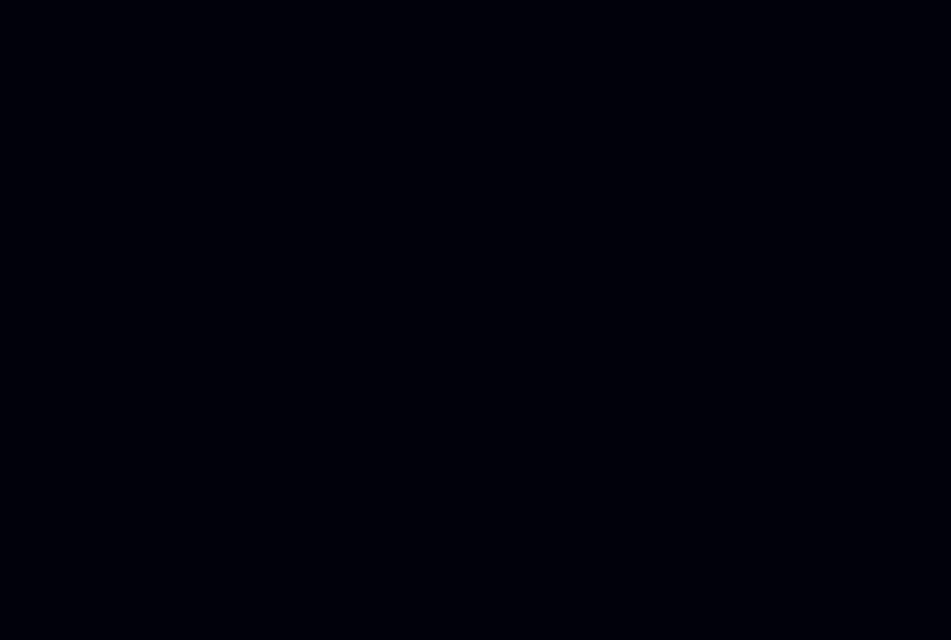
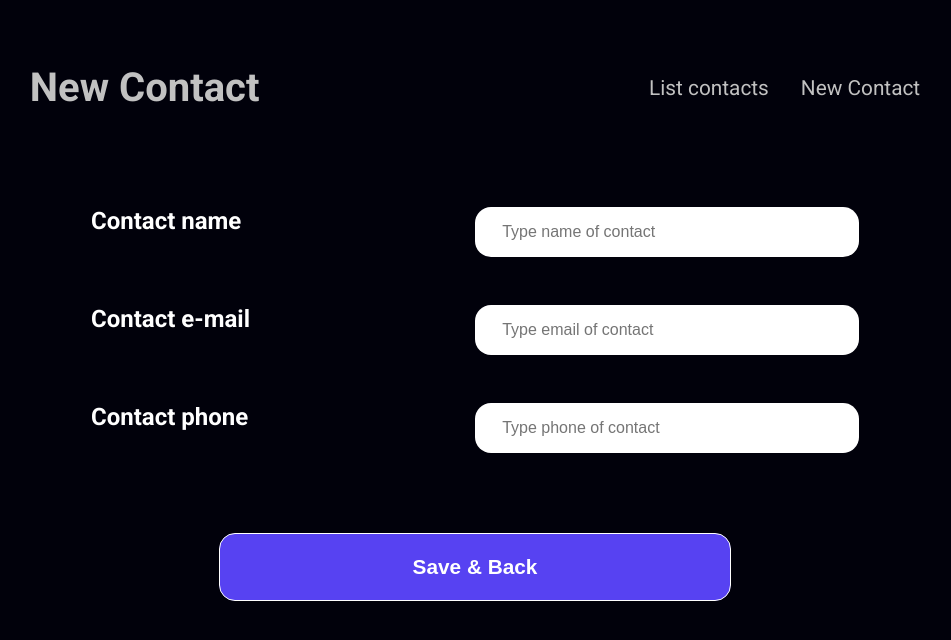
Before and after one commit to agenciaschooltech/contact-list-code, a React (Vite) app: page /contact-list/new_contact in a window 1280 px wide. Before the commit this address had no page. Shown: the top 640 px of the page, without its empty margins (165-1116 px from the left). Built offline with nearby package versions, Linux system fonts and the light colour scheme.

Commit message:
settings of deploy, url setting

```diff
--- a/src/router/index.jsx
+++ b/src/router/index.jsx
@@ -7,9 +7,9 @@ function RouterManager() {
   return (
     <BrowserRouter>
       <Routes>
-        <Route path="/" element={<Contact />} />
-        <Route path="/:contact" element={<DetailsContact />} />
-        <Route path="/new_contact" element={<NewContact />} />
+        <Route path="/contact-list/" element={<Contact />} />
+        <Route path="/contact-list/:contact" element={<DetailsContact />} />
+        <Route path="/contact-list/new_contact" element={<NewContact />} />
       </Routes>
     </BrowserRouter>
   );
```
